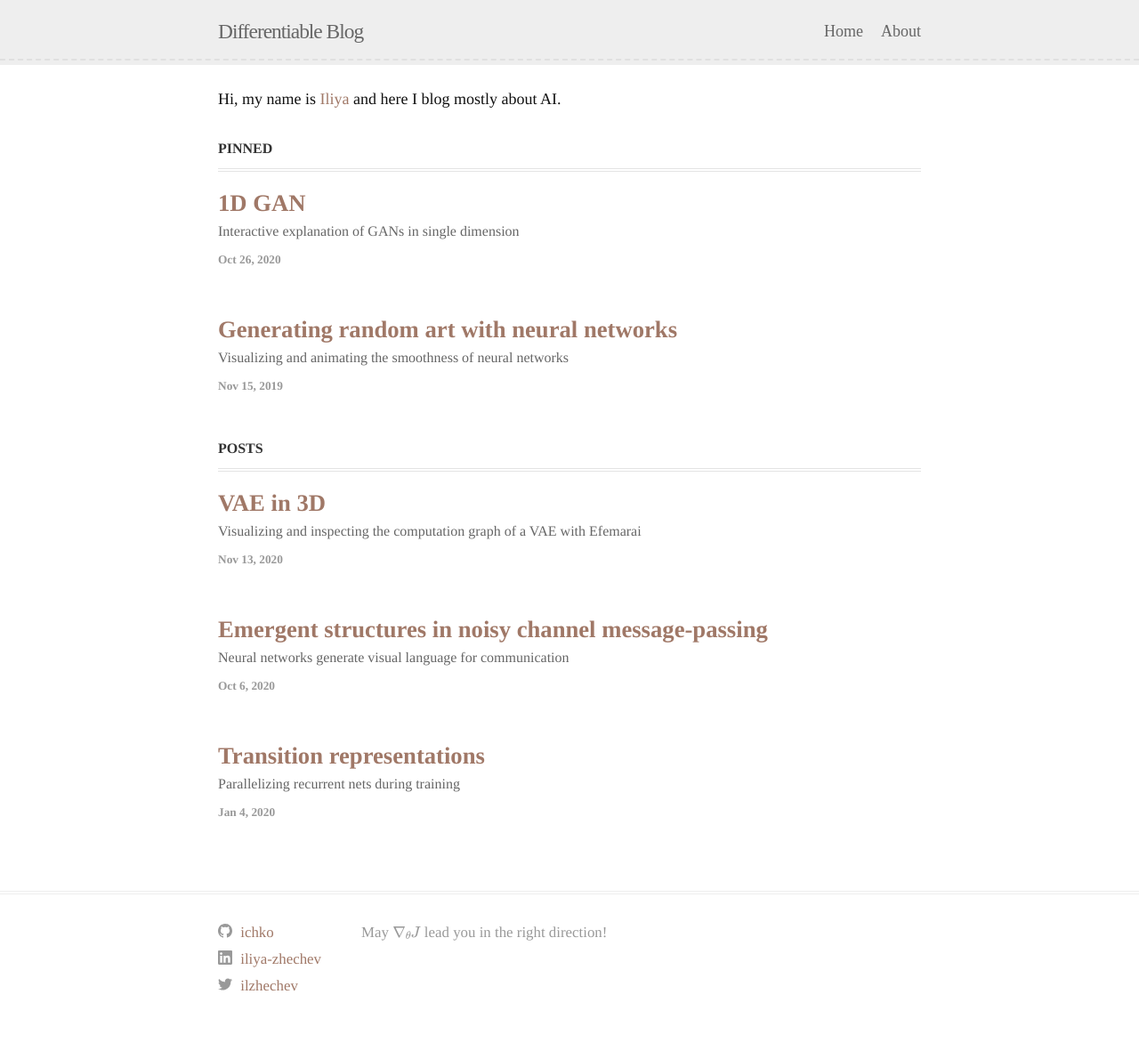
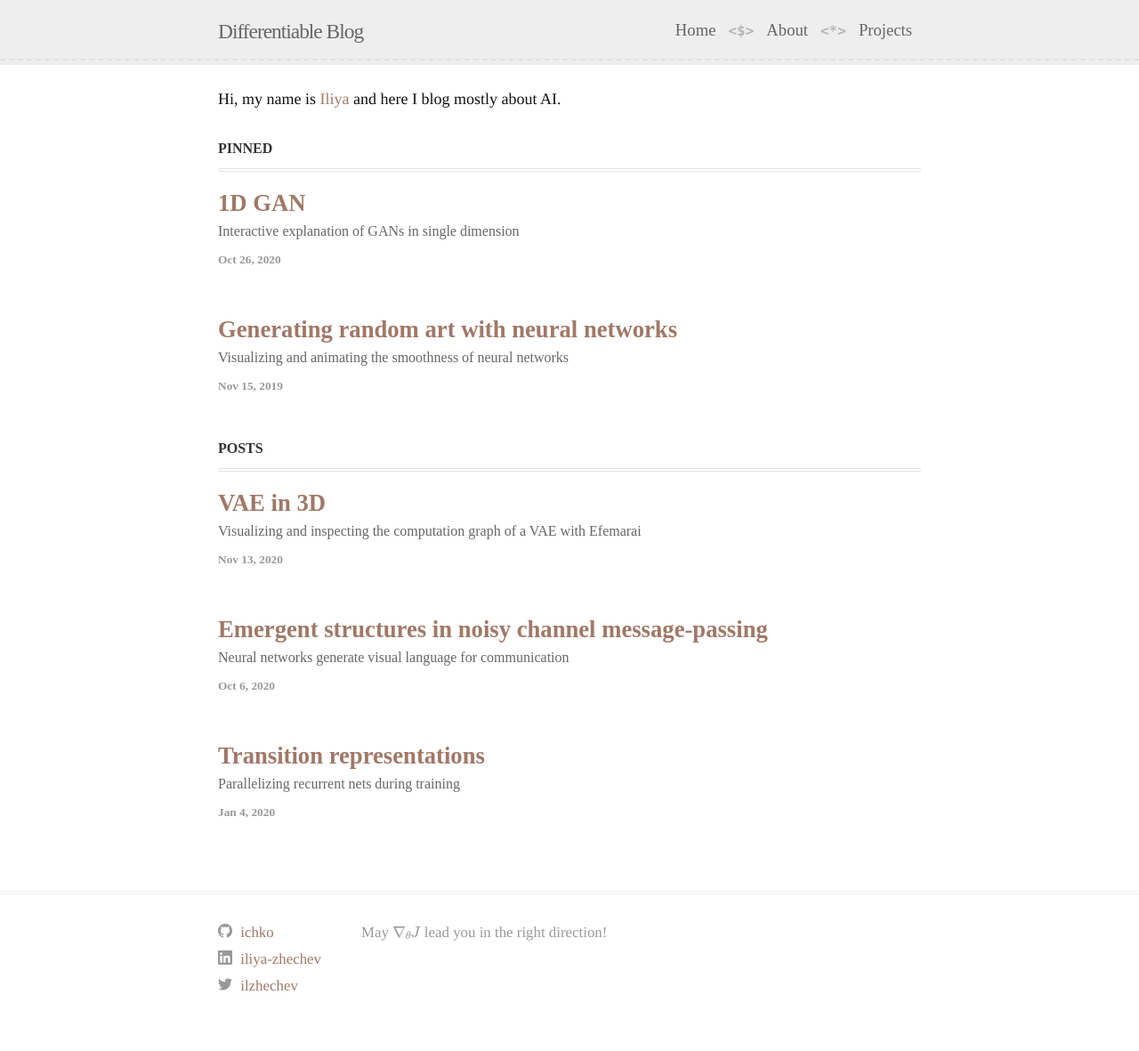
Before and after one commit to ichko/ichko.github.io, a Jekyll site: the page built from index.markdown, in a window 1280 px wide. Shown: the whole page at 89% size. Built offline with Jekyll 4.4.1, drawn with Linux system fonts in a browser that asks for light colours; some web fonts are replaced; formulas are drawn with MathJax 3.

Commit message:
Update header

```diff
--- a/_includes/header.html
+++ b/_includes/header.html
@@ -18,12 +18,22 @@
 
       <div class="trigger">
         <a class="page-link" href="/">Home</a>
-        {%- for path in page_paths -%}
+        <span class="divider"><$></span>
+        <a class="page-link" href="/about/">About</a>
+        <span class="divider"><*></span>
+        <a
+          class="page-link"
+          target="_blank"
+          href="https://github.com/ichko?tab=repositories"
+        >
+          Projects
+        </a>
+        <!-- {%- for path in page_paths -%}
         {%- assign my_page = site.pages | where: "path", path | first -%}
         {%- if my_page.title -%}
         <a class="page-link" href="{{ my_page.url | relative_url }}">{{ my_page.title | escape }}</a>
         {%- endif -%}
-        {%- endfor -%}
+        {%- endfor -%} -->
       </div>
     </nav>
     {%- endif -%}
--- a/_sass/minima/_base.scss
+++ b/_sass/minima/_base.scss
@@ -129,7 +129,7 @@ h5,
 h6 {
   font-weight: $base-font-weight;
   font-family: "Cantata One", "Times New Roman", serif;
-  font-family: "Times", serif;
+  // font-family: "Times", serif;
   font-weight: bold;
 }
 
@@ -231,7 +231,9 @@ pre {
 }
 
 .extra-wide-wrapper {
-  max-width: -webkit-calc(#{$extra-wide-content-width} - (#{$spacing-unit} * 2));
+  max-width: -webkit-calc(
+    #{$extra-wide-content-width} - (#{$spacing-unit} * 2)
+  );
   max-width: calc(#{$extra-wide-content-width} - (#{$spacing-unit} * 2));
   margin-right: auto;
   margin-left: auto;
--- a/_sass/minima/_layout.scss
+++ b/_sass/minima/_layout.scss
@@ -7,8 +7,8 @@
   border-bottom: 2px dashed #e0e0e0;
   outline: 5px solid #eee;
   margin-top: 5px;
-  // font-family: "Cantata One", "Times New Roman", Times, serif;
-  font-family: "Times New Roman", Times, serif;
+  font-family: "Cantata One", "Times New Roman", Times, serif;
+  // font-family: "Times New Roman", Times, serif;
 
   // Positioning context for the mobile navigation icon
   position: relative;
@@ -31,6 +31,13 @@
 .site-nav {
   float: right;
   line-height: $base-line-height * $base-font-size * 2.25;
+  font-size: 12pt;
+  font-weight: bold;
+  color: #b6b6b6;
+
+  .divider {
+    font-family: "Consolas" !important;
+  }
 
   .nav-trigger {
     display: none;
@@ -41,13 +48,12 @@
   }
 
   .page-link {
+    font-weight: normal;
     color: $brand-color;
     line-height: $base-line-height;
-
+    font-size: 14pt;
     // Gaps between nav items, but not on the last one
-    &:not(:last-child) {
-      margin-right: 20px;
-    }
+    padding: 10px;
   }
 
   @include media-query($on-palm) {
@@ -220,7 +226,7 @@
   display: block;
   border-bottom: 3px solid transparent;
 
-  >:hover .post-link-title {
+  > :hover .post-link-title {
     opacity: 0.85;
     text-decoration: underline;
   }
```
